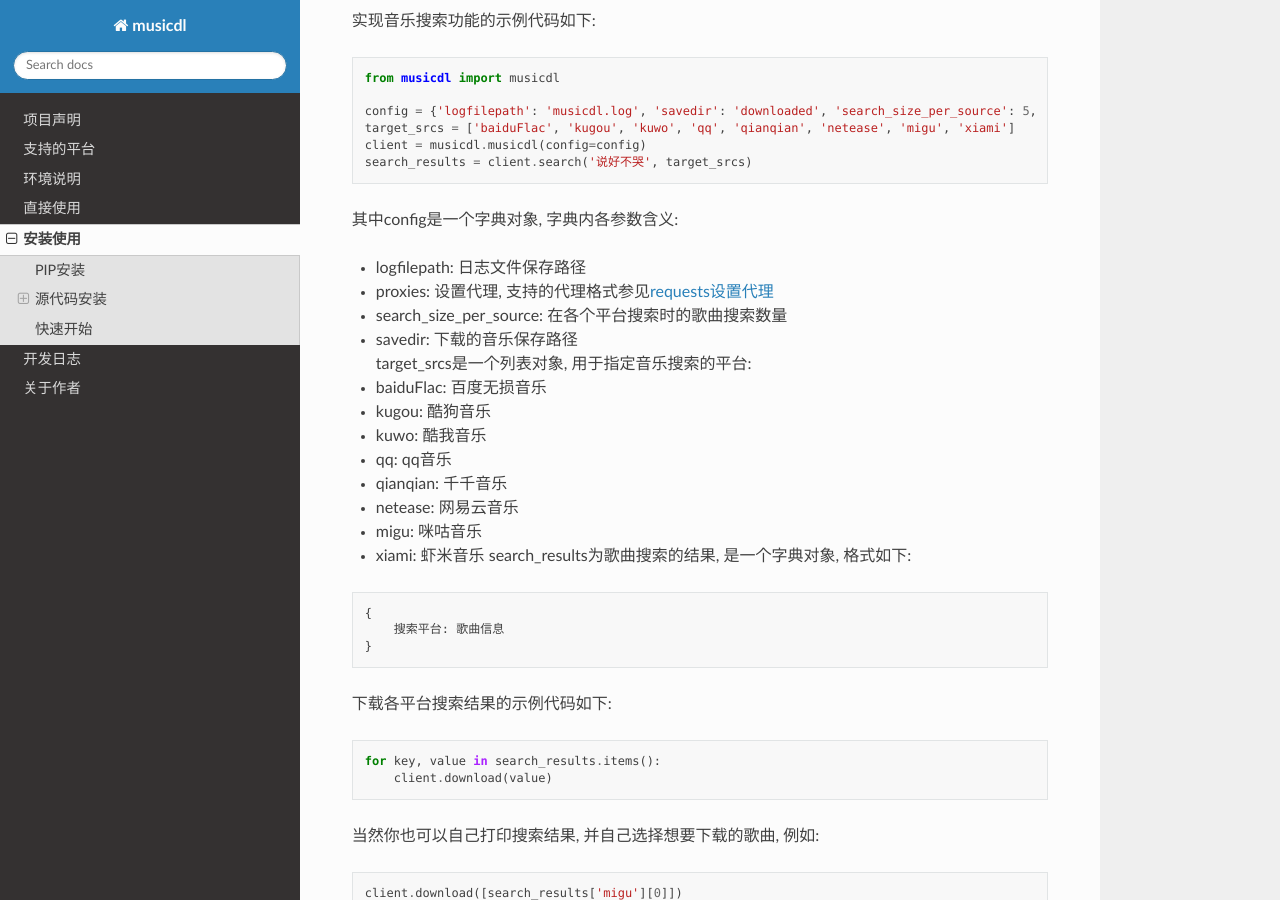
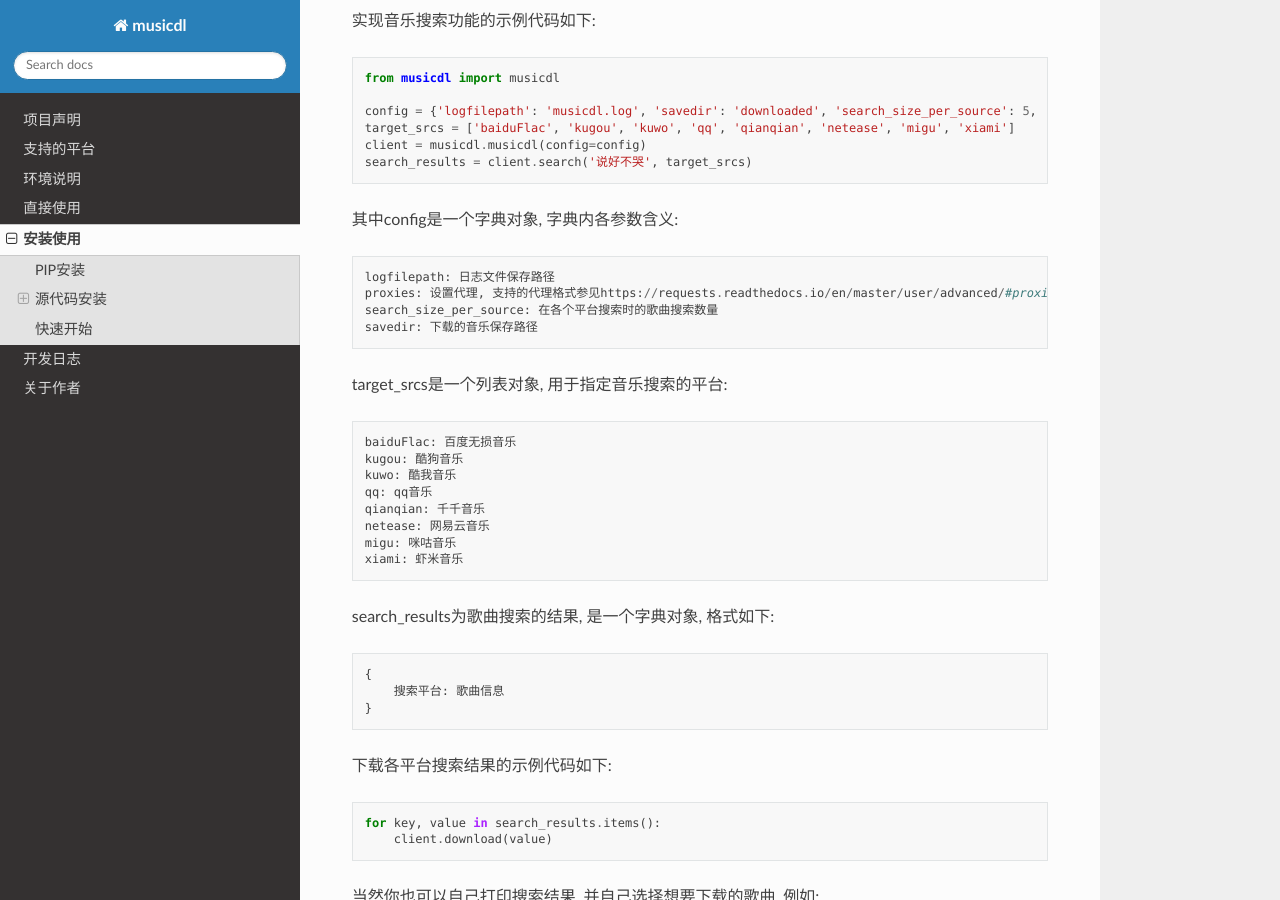
Before and after one commit to CharlesPikachu/musicdl, a Sphinx documentation site: the page built from docs/DEVELOPER.md, in a window 1280 px wide and 900 px high, scrolled down 1016 px. Built offline with Sphinx 7.4.7 and the Read the Docs theme 2.0.0, drawn with Linux system fonts in a browser that asks for light colours.

Commit message:
update docs

````diff
--- a/docs/DEVELOPER.md
+++ b/docs/DEVELOPER.md
@@ -37,19 +37,23 @@
 search_results = client.search('说好不哭', target_srcs)
 ```
 其中config是一个字典对象, 字典内各参数含义:
-- logfilepath: 日志文件保存路径
-- proxies: 设置代理, 支持的代理格式参见[requests设置代理](https://requests.readthedocs.io/en/master/user/advanced/#proxies)
-- search_size_per_source: 在各个平台搜索时的歌曲搜索数量
-- savedir: 下载的音乐保存路径
+```
+logfilepath: 日志文件保存路径
+proxies: 设置代理, 支持的代理格式参见https://requests.readthedocs.io/en/master/user/advanced/#proxies
+search_size_per_source: 在各个平台搜索时的歌曲搜索数量
+savedir: 下载的音乐保存路径
+```
 target_srcs是一个列表对象, 用于指定音乐搜索的平台:
-- baiduFlac: 百度无损音乐
-- kugou: 酷狗音乐
-- kuwo: 酷我音乐
-- qq: qq音乐
-- qianqian: 千千音乐
-- netease: 网易云音乐
-- migu: 咪咕音乐
-- xiami: 虾米音乐
+```
+baiduFlac: 百度无损音乐
+kugou: 酷狗音乐
+kuwo: 酷我音乐
+qq: qq音乐
+qianqian: 千千音乐
+netease: 网易云音乐
+migu: 咪咕音乐
+xiami: 虾米音乐
+```
 search_results为歌曲搜索的结果, 是一个字典对象, 格式如下:
 ```python
 {
````
Also changed, not shown: docs/NONDEVELOPER.md (+6 -4 lines).
